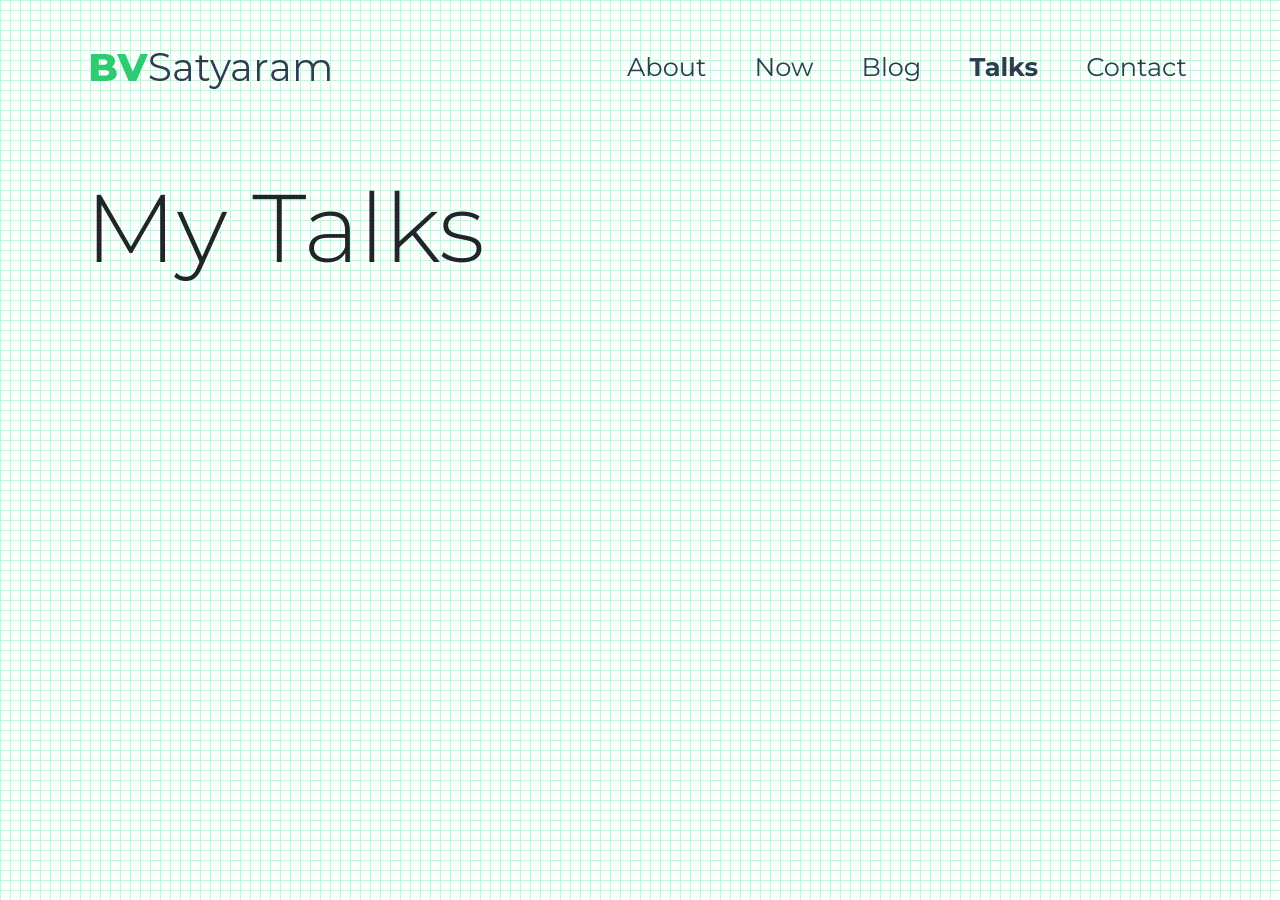
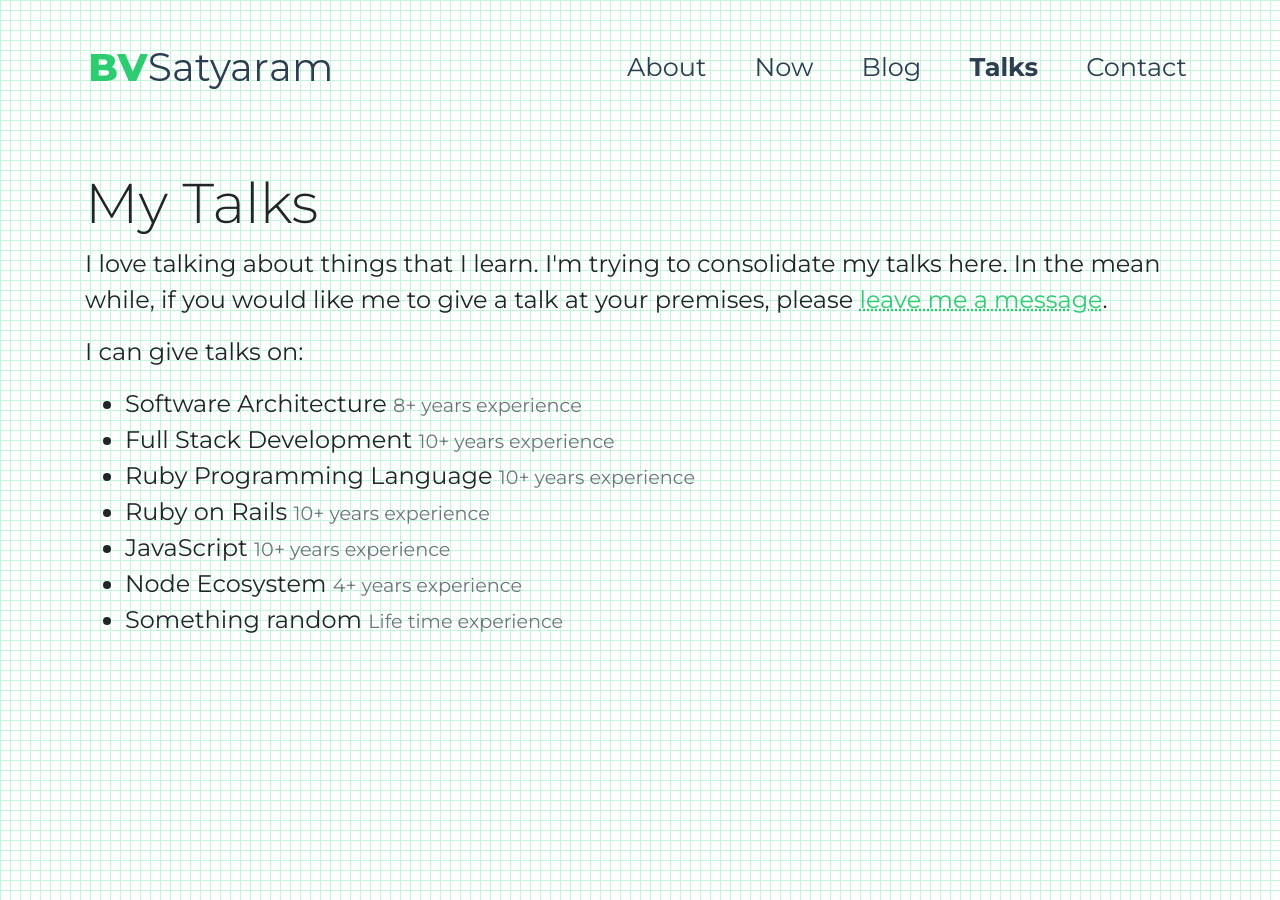
Before and after one commit to bvsatyaram/bvsatyaram.github.io, a Jekyll site: the page built from talks.html, in a window 1280 px wide. Built offline with Jekyll 4.4.1, drawn with Linux system fonts in a browser that asks for light colours; nearby versions of some CDN libraries.

Commit message:
Add talks page content

```diff
--- a/talks.html
+++ b/talks.html
@@ -4,4 +4,23 @@ title: Talks by BV Satyaram
 permalink: /talks/
 ---
 
-<h1 class="display-1">My Talks</h1>
+<h1 class="display-4">My Talks</h1>
+
+<p>
+  I love talking about things that I learn.
+  I'm trying to consolidate my talks here.
+  In the mean while, if you would like me to give a talk at your premises, please <a href="{{site.baseurl}}/contact/">leave me a message</a>.
+</p>
+
+<p>
+  I can give talks on:
+  <ul>
+    <li>Software Architecture <small class="text-muted">8+ years experience</small></li>
+    <li>Full Stack Development <small class="text-muted">10+ years experience</small></li>
+    <li>Ruby Programming Language <small class="text-muted">10+ years experience</small></li>
+    <li>Ruby on Rails <small class="text-muted">10+ years experience</small></li>
+    <li>JavaScript <small class="text-muted">10+ years experience</small></li>
+    <li>Node Ecosystem <small class="text-muted">4+ years experience</small></li>
+    <li>Something random <small class="text-muted">Life time experience</small></li>
+  </ul>
+</p>
```
